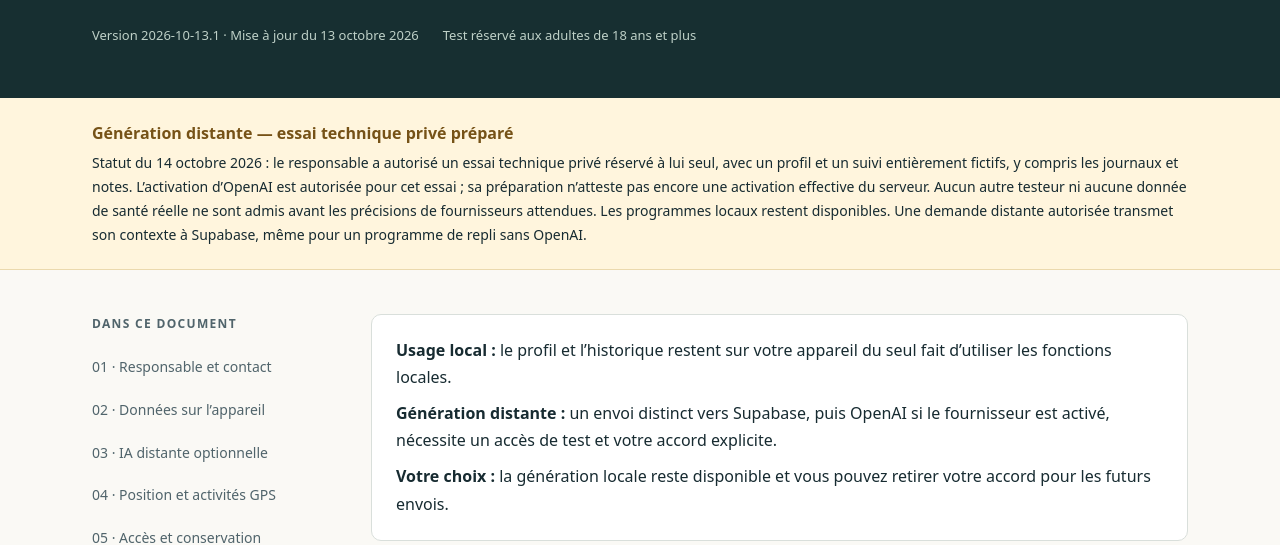
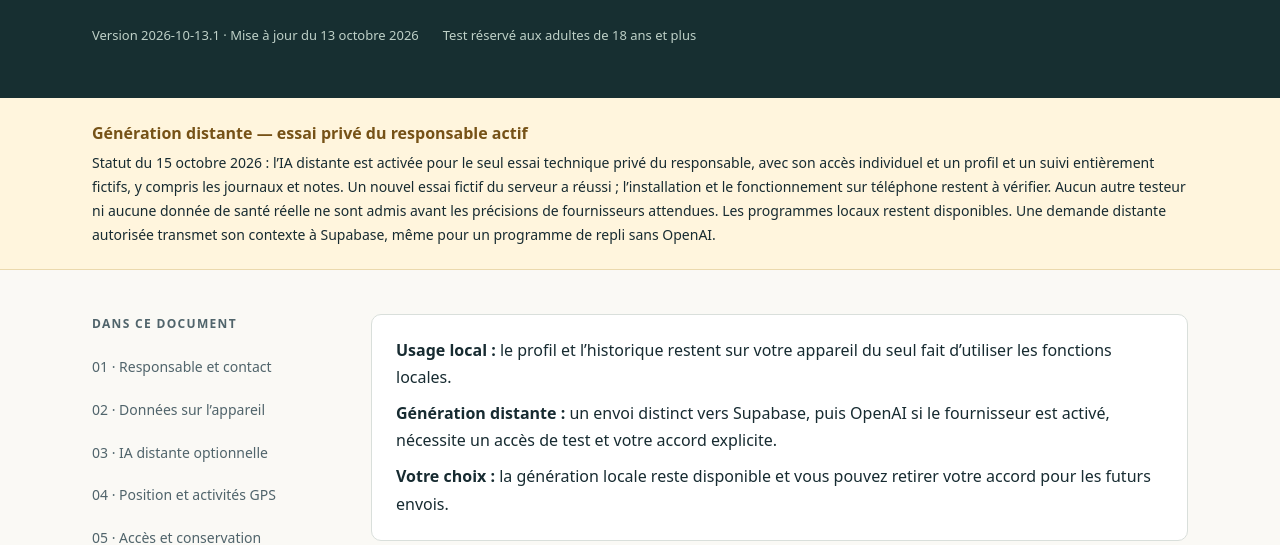
Before and after one commit to thomas38888/sport-coach-privacy, a plain HTML site: page index.html in a window 1280 px wide. Shown: the part 283-828 px from the top of the page. Drawn offline with Linux system fonts and the light colour scheme.

Commit message:
Update owner-only AI test activation status

```diff
--- a/index.html
+++ b/index.html
@@ -115,8 +115,8 @@
     </header>
     <aside class="draft-banner" aria-label="État de l’option distante">
       <div class="draft-inner">
-        <strong>Génération distante — essai technique privé préparé</strong>
-        <p>Statut du 14 octobre 2026 : le responsable a autorisé un essai technique privé réservé à lui seul, avec un profil et un suivi entièrement fictifs, y compris les journaux et notes. L’activation d’OpenAI est autorisée pour cet essai ; sa préparation n’atteste pas encore une activation effective du serveur. Aucun autre testeur ni aucune donnée de santé réelle ne sont admis avant les précisions de fournisseurs attendues. Les programmes locaux restent disponibles. Une demande distante autorisée transmet son contexte à Supabase, même pour un programme de repli sans OpenAI.</p>
+        <strong>Génération distante — essai privé du responsable actif</strong>
+        <p>Statut du 15 octobre 2026 : l’IA distante est activée pour le seul essai technique privé du responsable, avec son accès individuel et un profil et un suivi entièrement fictifs, y compris les journaux et notes. Un nouvel essai fictif du serveur a réussi ; l’installation et le fonctionnement sur téléphone restent à vérifier. Aucun autre testeur ni aucune donnée de santé réelle ne sont admis avant les précisions de fournisseurs attendues. Les programmes locaux restent disponibles. Une demande distante autorisée transmet son contexte à Supabase, même pour un programme de repli sans OpenAI.</p>
       </div>
     </aside>
     <div class="layout">
@@ -168,7 +168,7 @@
             <p>Les <a href="https://supabase.com/terms">conditions Supabase</a> incorporent son <a href="https://supabase.com/legal/customer-resources/data-processing-addendum">accord de traitement des données</a>, qui décrit les données de santé et prévoit les clauses contractuelles types pour les transferts concernés. Les opérations de support ou de service peuvent impliquer notamment Singapour et les États-Unis, selon la <a href="https://supabase.com/legal/privacy-resources/data-residency-and-transfers-faq">documentation sur les transferts</a> et la <a href="https://supabase.com/legal/customer-resources/subprocessor-list">liste de sous-traitants</a>. Ces garanties ne rendent pas tous les traitements européens ; leurs informations peuvent être demandées au responsable.</p>
             <div class="callout">
               <strong>Précisions attendues avant ouverture à d’autres testeurs ou données de santé réelles</strong>
-              <p>Les informations sur certains journaux et copies décrits ci-dessous restent à préciser, ainsi que la couverture de l’envoi volontaire de santé à OpenAI avant son activation avec des données réelles. Seul l’essai technique privé du responsable, avec un profil et un suivi entièrement fictifs, est autorisé et préparé. Cette préparation n’atteste pas une activation effective ; l’option reste fermée aux autres testeurs et aux données de santé réelles.</p>
+              <p>Les informations sur certains journaux et copies décrits ci-dessous restent à préciser, ainsi que la couverture de l’envoi volontaire de santé à OpenAI avant son activation avec des données réelles. Seul l’essai technique privé du responsable est actif, avec un profil et un suivi entièrement fictifs. L’option reste fermée aux autres testeurs et aux données de santé réelles.</p>
             </div>
             <h3>Votre consentement et sa preuve locale</h3>
             <p>La base proposée pour cette option est votre consentement à la personnalisation distante, avec accord explicite aux données de santé, selon les articles 6.1.a et 9.2.a du RGPD. Le refus conserve les fonctions locales. Les précisions de fournisseurs indiquées dans cette page restent à obtenir avant l’ouverture concernée.</p>
```
